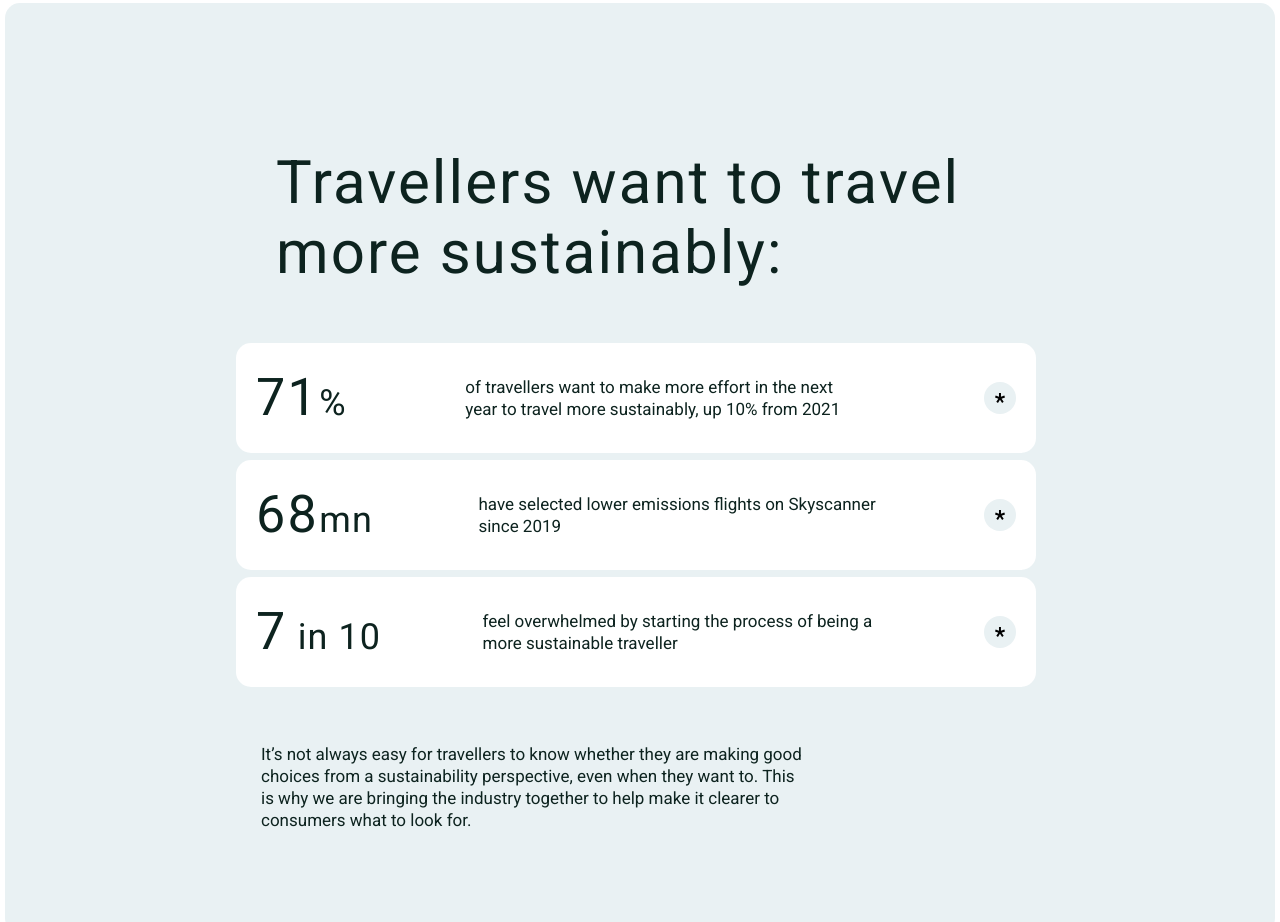
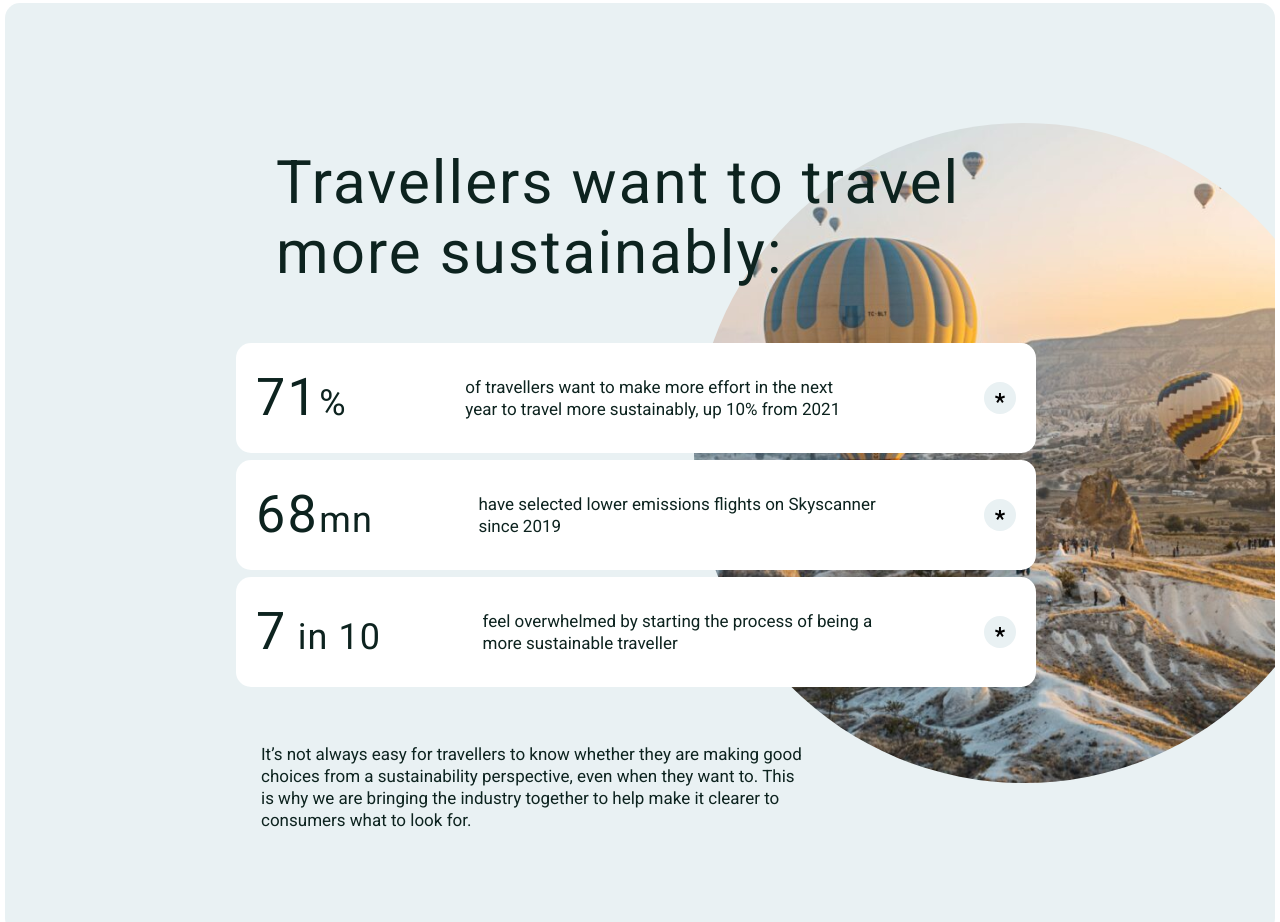
Before and after one commit to AlexDonya/Travalyst, a plain HTML site: page index.html in a window 1280 px wide. Shown: the part 4021-4943 px from the top of the page. Drawn offline with nearby package versions, Linux system fonts and the light colour scheme; grey boxes are pictures that could not be loaded.

Commit message:
Changed src for picture in Sustainably section

```diff
--- a/index.html
+++ b/index.html
@@ -415,7 +415,7 @@
                     </div>
 
                     <div class="sustainably__image">
-                        <img src="img/main/5th_section_sustainably/balloons.png" alt="balloons">
+                        <img src="img/main/5th-section-sustainably/balloons.png" alt="balloons">
                     </div>
 
                 </div>
```
